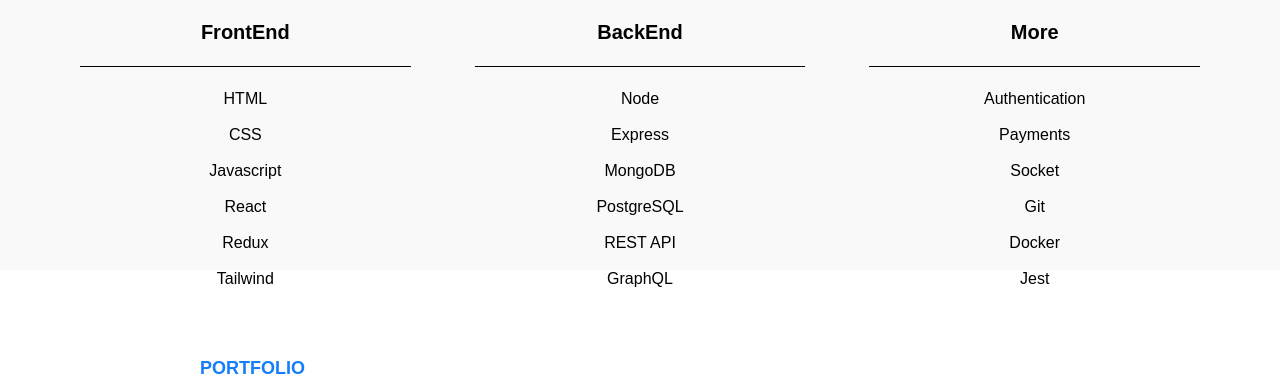
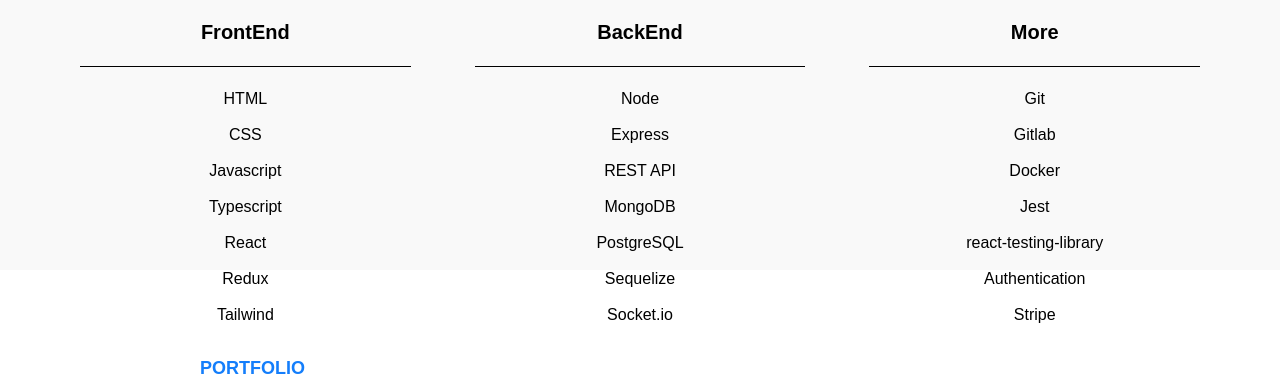
Before and after one commit to zackarydevove/portfolio, a React (Create React App) app: page / in a window 1280 px wide. Shown: the part 1634-2011 px from the top of the page. Built offline with nearby package versions, Linux system fonts and the light colour scheme.

Commit message:
modify some skills and projects text

```diff
--- a/src/App.js
+++ b/src/App.js
@@ -77,12 +77,13 @@
             <div className='flex flex-col justify-center items-center'>
               <hr className='w-[90vw] sm:w-[578px] lg:w-[100%] m-5'/>
               <ul className='flex flex-col gap-3 items-center'>
-                <li>HTML</li>
-                <li>CSS</li>
-                <li>Javascript</li>
-                <li>React</li>
-                <li>Redux</li>
-                <li>Tailwind</li>
+                <li className='text-center'>HTML</li>
+                <li className='text-center'>CSS</li>
+                <li className='text-center'>Javascript</li>
+                <li className='text-center'>Typescript</li>
+                <li className='text-center'>React</li>
+                <li className='text-center'>Redux</li>
+                <li className='text-center'>Tailwind</li>
               </ul>
             </div>
           </div>
@@ -98,12 +99,13 @@
             <div className='flex flex-col justify-center items-center'>
               <hr className='w-[90vw] sm:w-[578px] lg:w-[100%] m-5'/>
               <ul className='flex flex-col gap-3 items-center'>
-                <li>Node</li>
-                <li>Express</li>
-                <li>MongoDB</li>
-                <li>PostgreSQL</li>
-                <li>REST API</li>
-                <li>GraphQL</li>
+                <li className='text-center'>Node</li>
+                <li className='text-center'>Express</li>
+                <li className='text-center'>REST API</li>
+                <li className='text-center'>MongoDB</li>
+                <li className='text-center'>PostgreSQL</li>
+                <li className='text-center'>Sequelize</li>
+                <li className='text-center'>Socket.io</li>
               </ul>
             </div>
           </div>
@@ -119,12 +121,13 @@
             <div className='flex flex-col justify-center items-center'>
               <hr className='w-[90vw] sm:w-[578px] lg:w-[100%] m-5'/>
               <ul className='flex flex-col gap-3 items-center'>
-                <li>Authentication</li>
-                <li>Payments</li>
-                <li>Socket</li>
-                <li>Git</li>
-                <li>Docker</li>
-                <li>Jest</li>
+                <li className='text-center'>Git</li>
+                <li className='text-center'>Gitlab</li>
+                <li className='text-center'>Docker</li>
+                <li className='text-center'>Jest</li>
+                <li className='text-center'>react-testing-library</li>
+                <li className='text-center'>Authentication</li>
+                <li className='text-center'>Stripe</li>
               </ul>
             </div>
           </div>
@@ -146,12 +149,12 @@
         {/* Project 1 */}
         <div className='p-3'>
           {/* Row */}
-          <div className='lg:w-[990px] lg:h-[400px] h-auto max-[390px]:h-[850px] max-[240px]:h-[890px] w-[570px] max-lg:min-h-[750px] max-w-[98vw] bg-white shadow-[0px_0px_10px_0px_rgba(0,0,0,0.3)] rounded-2xl flex max-lg:flex-col justify-evenly items-center'>
+          <div className='max-sm:pt-3 max-lg:pt-5 lg:w-[990px] lg:h-[400px] h-auto max-[390px]:h-[850px] max-[240px]:h-[890px] w-[570px] max-lg:min-h-[750px] max-w-[98vw] bg-white shadow-[0px_0px_10px_0px_rgba(0,0,0,0.3)] rounded-2xl flex max-lg:flex-col justify-evenly items-center'>
             {/* Image */}
             <a href="https://ecom-app-tan.vercel.app/" target="_blank" rel="noreferrer"
               className='lg:w-[47%] lg:h-[90%] sm:w-[530px] h-[400px] max-sm:h-[50vh] w-[95%]  bg-project1 bg-cover  shadow-[0px_0px_10px_0px_rgba(0,0,0,0.3)] rounded-2xl hover:scale-105 transition'/>
             {/* Text */}
-            <div className='lg:w-[47%] lg:h-[90%] max-w-[90%] w-[300px] h-auto flex flex-col justify-around items-center  gap-5 lg:gap-2'>
+            <div className='max-lg:pt-5 lg:w-[47%] lg:h-[90%] max-w-[90%] w-[300px] h-auto flex flex-col justify-around items-center  gap-5 lg:gap-2'>
               <h3 className='font-bold text-center'>ZACKTECH</h3>
               <p className='lg:w-[80%] w-[530px] max-w-[90vw] text-center text-lg'>An E-commerce web app built with React, Tailwind, Node, Express and MongoDB. Users can easily create an account, browse the shop and securely make purchases through Stripe payments.</p>
               {/* Tech */}
@@ -180,10 +183,10 @@
         {/* Project 2 */}
         <div>
           {/* Row */}
-          <div className='lg:w-[990px] lg:h-[400px] h-auto max-[390px]:h-[850px] max-[240px]:h-[890px] w-[570px] max-lg:min-h-[750px] max-w-[98vw] bg-white shadow-[0px_0px_10px_0px_rgba(0,0,0,0.3)] rounded-2xl flex max-lg:flex-col-reverse justify-evenly items-center'>
+          <div className='max-sm:pt-3 max-lg:pt-5 lg:w-[990px] lg:h-[400px] h-auto max-[390px]:h-[850px] max-[240px]:h-[890px] w-[570px] max-lg:min-h-[750px] max-w-[98vw] bg-white shadow-[0px_0px_10px_0px_rgba(0,0,0,0.3)] rounded-2xl flex max-lg:flex-col-reverse justify-evenly items-center'>
 
             {/* Text */}
-            <div className='lg:w-[47%] lg:h-[90%] max-w-[90%] w-[300px] h-auto flex flex-col justify-around items-center gap-5 lg:gap-2'>
+            <div className='max-lg:pt-5 lg:w-[47%] lg:h-[90%] max-w-[90%] w-[300px] h-auto flex flex-col justify-around items-center gap-5 lg:gap-2'>
               <h3 className='font-bold text-center'>FULLSTACK TWITTER CLONE</h3>
               <p className='lg:w-[80%] w-[530px] max-w-[90vw] text-center text-lg'>Twitter clone built with React, Tailwind, Node, Express, MongoDB and Socket.io. User can create, reply, share and like posts. Connect with friends through instant messaging chat using Socket.io.</p>
               {/* Tech */}
@@ -221,7 +224,7 @@
         {/* Project 3 */}
         <div>
           {/* Row */}
-          <div className='lg:w-[990px] lg:h-[400px] h-auto max-[390px]:h-[850px] max-[240px]:h-[890px] w-[570px] max-lg:min-h-[750px] max-w-[98vw] bg-white shadow-[0px_0px_10px_0px_rgba(0,0,0,0.3)] rounded-2xl flex max-lg:flex-col justify-evenly items-center'>
+          <div className='max-sm:pt-3 max-lg:pt-5 lg:w-[990px] lg:h-[400px] h-auto max-[390px]:h-[850px] max-[240px]:h-[890px] w-[570px] max-lg:min-h-[750px] max-w-[98vw] bg-white shadow-[0px_0px_10px_0px_rgba(0,0,0,0.3)] rounded-2xl flex max-lg:flex-col justify-evenly items-center'>
             {/* Image */}
             <a href="https://github.com/zackarydevove/lamontagne" target="_blank" rel="noreferrer"
               className='lg:w-[47%] lg:h-[90%] w-[530px] h-[400px] max-w-[95vw]  bg-project3 bg-cover  shadow-[0px_0px_10px_0px_rgba(0,0,0,0.3)] rounded-2xl flex justify-center items-center hover:scale-105 transition relative'>
@@ -229,19 +232,19 @@
               <h1 className='text-white text-center text-3xl font-bold z-20'>SOON</h1>
             </a>
             {/* Text */}
-            <div className='lg:w-[47%] lg:h-[90%] max-w-[90%] w-[300px] h-auto flex flex-col justify-around items-center gap-5 lg:gap-2'>
+            <div className='max-lg:pt-5 lg:w-[47%] lg:h-[90%] max-w-[90%] w-[300px] h-auto flex flex-col justify-around items-center gap-5 lg:gap-2'>
               <h3 className='font-bold'>LAMONTAGNE</h3>
-              <p className='lg:w-[80%] w-[530px] max-w-[90vw] text-center text-lg'>Reservation App built with React, Tailwind, Redux, Node, Express, Postgre, Sequelize and GraphQL. Search for available houses, buy or rent them seamlessly and even list your own house to sell or rent.</p>
+              <p className='lg:w-[80%] w-[530px] max-w-[90vw] text-center text-lg'>Reservation App built with React, Typescript, Tailwind, Redux, Node, Express, Postgre and Sequelize. Search for available houses, buy or rent them seamlessly and even list your own house to sell or rent.</p>
               {/* Tech */}
               <div className='flex gap-5 max-[390px]:mb-3 max-[390px]:max-w-[95vw] max-[390px]:flex-wrap lg:w-96 flex-wrap justify-center items-center'>
                 <div className='w-20 h-10 flex justify-center items-center shadow-[0px_0px_10px_0px_rgba(0,0,0,0.3)]'>React</div>
+                <div className='w-20 h-10 flex justify-center items-center shadow-[0px_0px_10px_0px_rgba(0,0,0,0.3)]'>Typescript</div>
                 <div className='w-20 h-10 flex justify-center items-center shadow-[0px_0px_10px_0px_rgba(0,0,0,0.3)]'>Tailwind</div>
                 <div className='w-20 h-10 flex justify-center items-center shadow-[0px_0px_10px_0px_rgba(0,0,0,0.3)]'>Redux</div>
                 <div className='w-20 h-10 flex justify-center items-center shadow-[0px_0px_10px_0px_rgba(0,0,0,0.3)]'>Node</div>
                 <div className='w-20 h-10 flex justify-center items-center shadow-[0px_0px_10px_0px_rgba(0,0,0,0.3)]'>Express</div>
                 <div className='w-20 h-10 flex justify-center items-center shadow-[0px_0px_10px_0px_rgba(0,0,0,0.3)]'>Postgre</div>
                 <div className='w-20 h-10 flex justify-center items-center shadow-[0px_0px_10px_0px_rgba(0,0,0,0.3)]'>Sequelize</div>
-                <div className='w-20 h-10 flex justify-center items-center shadow-[0px_0px_10px_0px_rgba(0,0,0,0.3)]'>GraphQL</div>
               </div>
               {/* Code and Demo */}
               <div className='flex min-[390px]:gap-5 max-[390px]:flex-wrap justify-center items-center p-3'>
```
